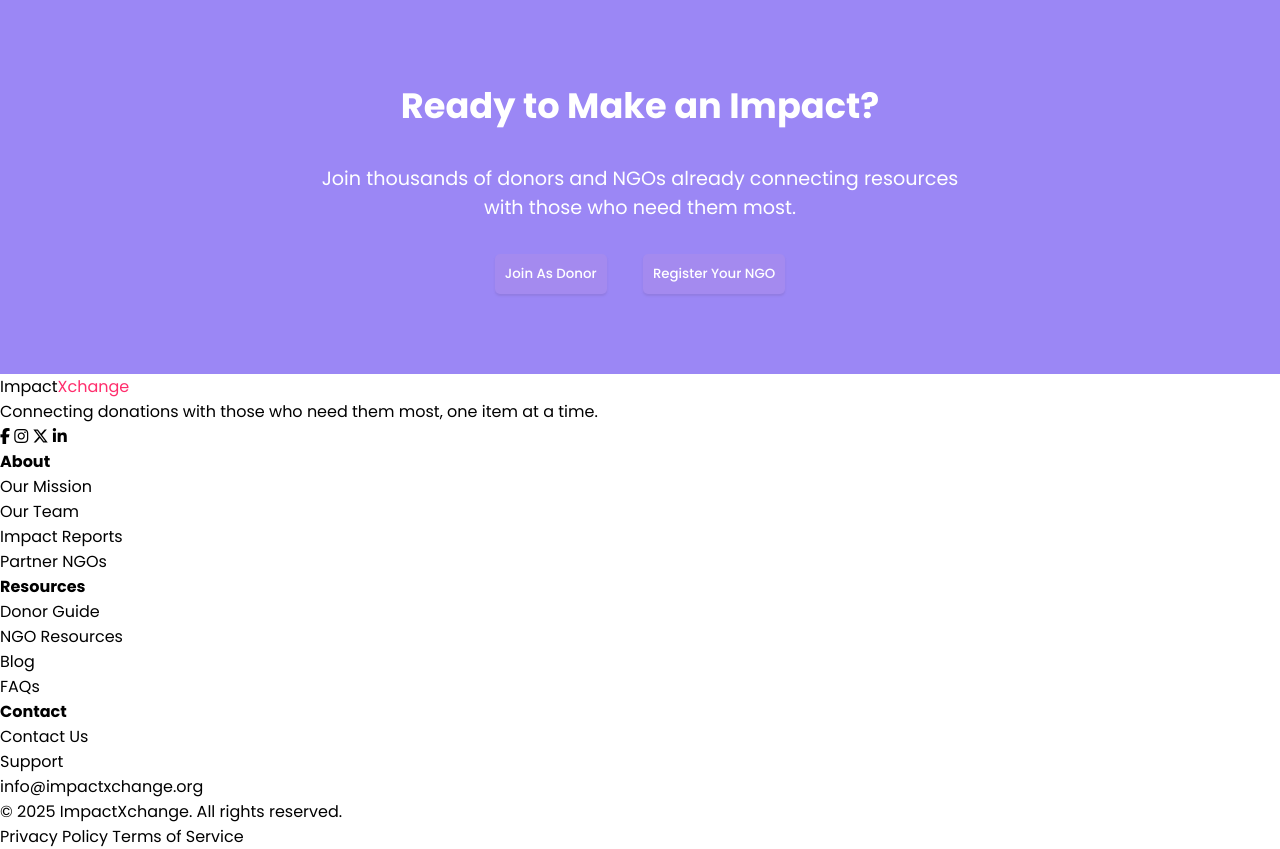
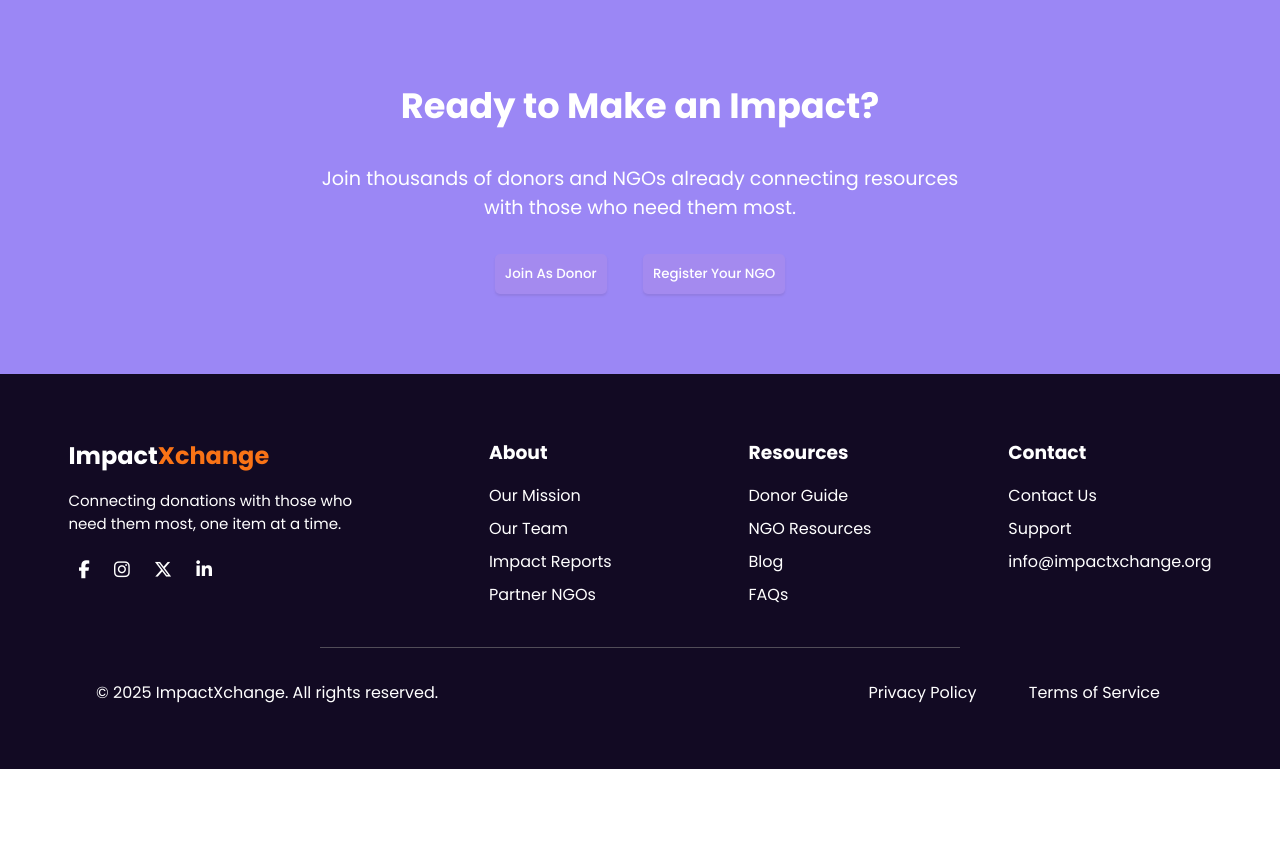
Before and after one commit to Pratyusha1618O/ImpactXchange, a PHP site: page / in a window 1280 px wide. Shown: the part 2750-3599 px from the top of the page. After the commit the page ends 3519 px from the top, so only its background shows below. Run offline with PHP 8.4, Linux system fonts and the light colour scheme; some libraries are stand-ins or nearby versions.

Commit message:
Landing Page

```diff
--- a/home/index.html
+++ b/home/index.html
@@ -231,43 +231,46 @@
     <div class="section7 footer">
         <div class="sec7-subsec">
             <div class="footer-subsec">
-                <p>Impact<span style="color: #ff2d6c;">Xchange</span></p>
-                <p>Connecting donations with those who need them most, one item at a time.</p>
-                <i class="fa-brands fa-facebook-f"></i>
-                <i class="fa-brands fa-instagram"></i>
-                <i class="fa-brands fa-x-twitter"></i>
-                <i class="fa-brands fa-linkedin-in"></i>
+                <h2 class="impactXchange">Impact<span style="color:#F97316;">Xchange</span></h2>
+                <p class="impactXchange-msg">Connecting donations with those who <br>need them most, one item at a time.</p>
+                <a href=""><i class="fa-brands fa-facebook-f"></i></a>
+                <a href=""><i class="fa-brands fa-instagram"></i></a>
+                <a href=""><i class="fa-brands fa-x-twitter"></i></a>
+                <a href=""><i class="fa-brands fa-linkedin-in"></i></a>
+
             </div>
-            <div class="footer-subsec">
-                <h4>About</h4>
-                <p>Our Mission</p>
-                <p>Our Team</p>
-                <p>Impact Reports</p>
-                <p>Partner NGOs</p>
+            <div class="footer-subsec footer-links">
+                <h3>About</h3>
+                <a href=""><p>Our Mission</p></a>
+                <a href=""><p>Our Team</p></a>
+                <a href=""><p>Impact Reports</p></a>
+                <a href=""><p>Partner NGOs</p></a>
             </div>
-            <div class="footer-subsec">
-                <h4>Resources</h4>
-                <p>Donor Guide</p>
-                <p>NGO Resources</p>
-                <p>Blog</p>
-                <p>FAQs</p>
+            <div class="footer-subsec footer-links">
+                <h3>Resources</h3>
+                <a href=""><p>Donor Guide</p></a>
+                <a href=""><p>NGO Resources</p></a>
+                <a href=""><p>Blog</p></a>
+                <a href=""><p>FAQs</p></a>
+
             </div>
-            <div class="footer-subsec">
-                <h4>Contact</h4>
-                <p>Contact Us</p>
-                <p>Support</p>
-                <p>info@impactxchange.org</p>
+            <div class="footer-subsec footer-links">
+                <h3>Contact</h3>
+                <a href=""><p>Contact Us</p></a>
+                <a href=""> <p>Support</p></a>
+                <a href=""><p>info@impactxchange.org</p></a>
             </div>
         </div>
 
         <div class="footer-line"></div>
 
-        <div class="sec7-subsec subsec2">
+
+        <div class="copyright">
             <p>© 2025 ImpactXchange. All rights reserved.</p>
 
-            <div>
-                <span>Privacy Policy</span>
-                <span>Terms of Service</span>
+            <div class="copyright-links">
+                <a href="">Privacy Policy</a>
+                <a href="">Terms of Service</a>
             </div>
         </div>
 
--- a/home/style.css
+++ b/home/style.css
@@ -426,3 +426,63 @@ nav .nav-right ul {
 .section6-text .sec6-btns button:hover{
   box-shadow: 0px 7px 5px #866fcb70;
 }
+
+
+/* SECTION 7 || FOOTER  */
+.footer{
+  background-color: #120a23;
+  color: var(--white);
+  padding: 1rem 0;
+}
+
+.sec7-subsec{
+  display: flex;
+  justify-content: space-around;
+  margin-top: 3rem;
+}
+
+.footer-subsec .impactXchange-msg{
+  font-size: 15px;
+  margin: 1rem 0;
+}
+
+.footer-subsec i{
+  font-size: 18px;
+  margin: 10px;
+}
+
+.footer-subsec a{
+  text-decoration: none;
+  color: var(--white);
+}
+
+.footer-links a p{
+  margin: 8px 0;
+}
+
+.footer-links h3{
+  margin-bottom: 1rem;
+}
+
+/* footer line horizontal */
+.footer-line{
+  height: 1px;
+  width: 50%;
+  background-color: #80808091;
+  transform: translateX(50%);
+  margin: 2rem 0;
+}
+
+/* copyright */
+.copyright{
+  display: flex;
+  justify-content: space-between;
+  padding: 0 6rem;
+  padding-bottom: 3rem;
+}
+
+.copyright .copyright-links a{
+  margin: 0 1.5rem;
+  text-decoration: none;
+  color: var(--white);
+}
```
